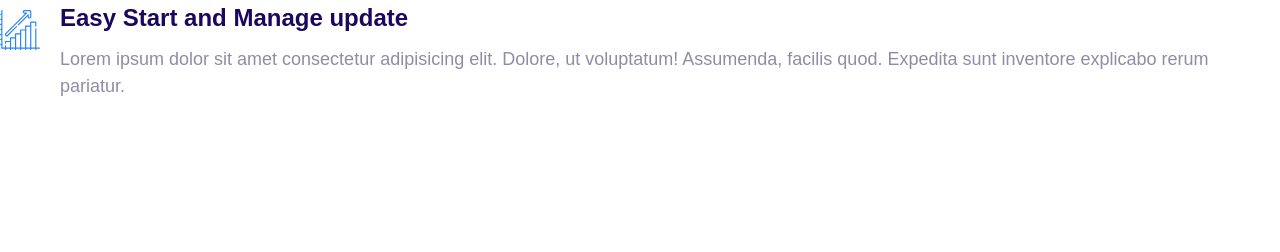
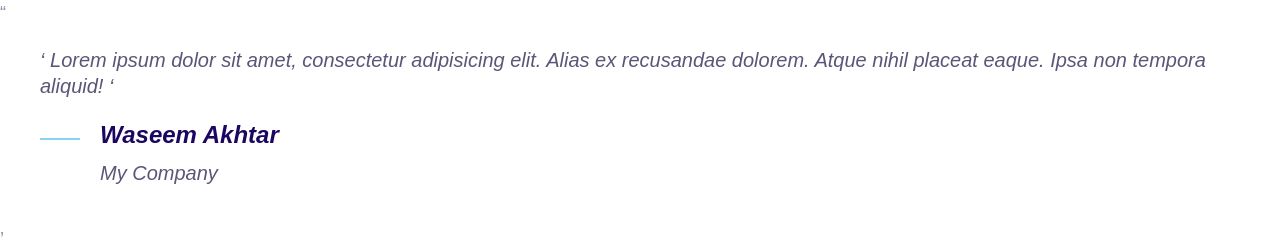
Before and after one commit to Waseem6171/Raza, a plain HTML site: page index.html in a window 1280 px wide. Drawn offline with Linux system fonts and the light colour scheme.

Commit message:
Quotes design

```diff
--- a/css/style.css
+++ b/css/style.css
@@ -6,6 +6,7 @@
     --color-accent: #ff3400;
     --color-heading: #1b0760;
     --color-body: #918ca4;
+    --color-body-darker: #5c5577;
     --color-border: #ccc;
     --border-radius: 30px
 }
@@ -340,3 +341,45 @@ a {
 .media__image {
     margin-top: 1rem;
 }
+
+/* Quotes  */
+.quote {
+    font-size: 3rem;
+    font-style: italic;
+    color: var(--color-body-darker);
+    line-height: 1.3;
+}
+.quote__text::before {
+    content: open-quote;
+}
+.quote__text::after {
+    content: open-quote;
+}
+.quote__author {
+    font-size: 3rem;
+    font-weight: 500;
+    font-style: normal;
+    margin-bottom: 0;
+
+}
+.quote__organization {
+    color: var(--color-heading);
+    font-size: 2rem;
+    font-style: normal;
+
+}
+.quote__line {
+    position: relative;
+    bottom: 10px;
+}
+@media screen and (min-width:1024px) {
+    .quote {
+        font-size: 2rem;
+    }
+    .quote__author {
+        font-size: 2.4rem;
+    }
+    .quote_organizatin {
+        font-size: 1.16rem;
+    }
+}
--- a/index.html
+++ b/index.html
@@ -14,20 +14,27 @@
     <link rel="stylesheet" href="css/normalize.css" />
   </head>
   <body>
+    <q>
+      <blockquote class="quote">
+        <p class="quote__text">
+          Lorem ipsum dolor sit amet, consectetur adipisicing elit. Alias ex
+          recusandae dolorem. Atque nihil placeat eaque. Ipsa non tempora
+          aliquid!
+        </p>
+        <footer>
           <div class="media">
             <div class="media__image">
-        <svg class="icon icon--primary">
-          <use xlink:href="images/sprite.svg#growth"></use>
+              <svg class="icon icon--primary quote__line">
+                <use xlink:href="images/sprite.svg#line"></use>
               </svg>
             </div>
             <div class="media__body">
-        <h3 class="media__title">Easy Start and Manage update</h3>
-        <p>
-          Lorem ipsum dolor sit amet consectetur adipisicing elit. Dolore, ut
-          voluptatum! Assumenda, facilis quod. Expedita sunt inventore explicabo
-          rerum pariatur.
-        </p>
+              <h3 class="media__title qutoe__author">Waseem Akhtar</h3>
+              <p quote__organization>My Company</p>
             </div>
           </div>
+        </footer>
+      </blockquote>
+    </q>
   </body>
 </html>
```
Also changed, not shown: components/quotes.html (added, +21 -0 lines). Lines whose indentation alone changed are shown as unchanged.
